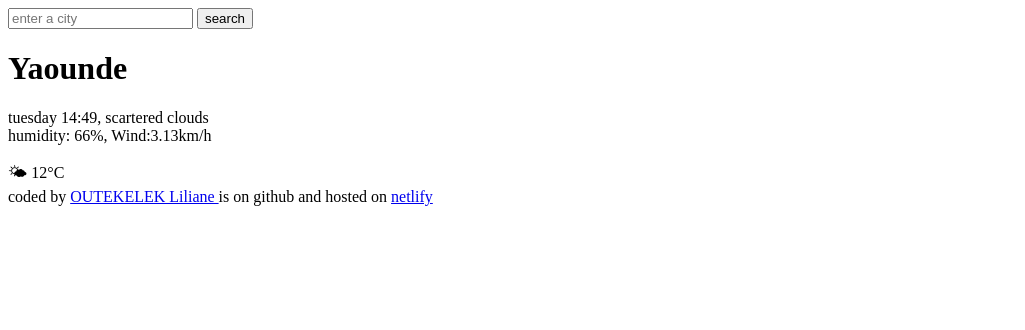
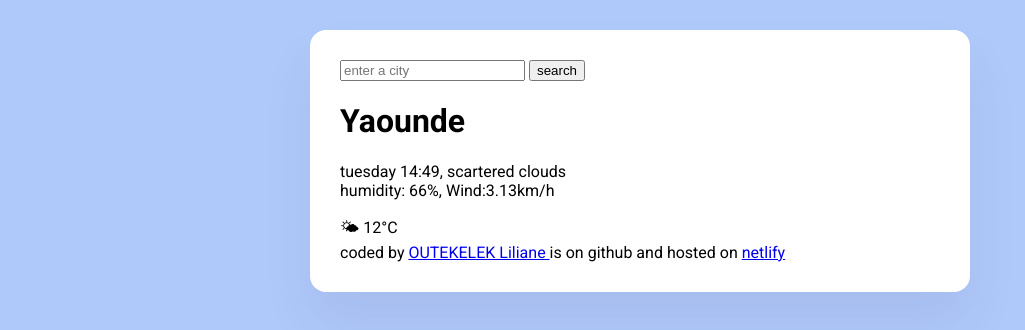
Before and after one commit to liliane-charlie/my_first-_meteo_App, a plain HTML site: page index.html in a window 1280 px wide. Shown: the whole page, without its empty margins (0-1025 px from the left). Drawn offline with Linux system fonts and the light colour scheme.

Commit message:
styles and added fonts

```diff
--- a/index.html
+++ b/index.html
@@ -3,9 +3,14 @@
   <head>
     <meta charset="UTF-8" />
     <meta name="viewport" content="width=device-width, initial-scale=1.0" />
+    <link rel="preconnect" href="https://fonts.googleapis.com">
+<link rel="preconnect" href="https://fonts.gstatic.com" crossorigin>
+<link href="https://fonts.googleapis.com/css2?family=Roboto:ital,wght@0,100;0,300;0,400;0,500;0,700;0,900;1,100;1,300;1,400;1,500;1,700;1,900&display=swap" rel="stylesheet">
+    <link rel="stylesheet" href="src/styles.css"/>
     <title>my_meteo</title>
   </head>
   <body>
+    <div class ="weather-App">
     <header>
       <form>
         <input type="searh" placeholder="enter a city" required />
@@ -16,8 +21,7 @@
       <div>
       <h1>Yaounde</h1>
       <p>
-        tuesday 14:49, scartered clouds
-      </br>
+        tuesday 14:49, scartered clouds </br>
       humidity: 66%, Wind:3.13km/h
         </p>
         </div>
@@ -42,5 +46,6 @@
         netlify</a
       >
     </footer>
+    </div>
   </body>
 </html>
--- /dev/null
+++ b/src/styles.css
@@ -0,0 +1,13 @@
+body {
+  background-color: rgb(175, 201, 250);
+  font-family: "Roboto", sans-serif;
+}
+
+.weather-App {
+  background-color: white;
+  max-width: 600px;
+  margin: 30px auto;
+  box-shadow: 0 30px 50px rgba(65, 50, 100, 0.08);
+  border-radius: 16px;
+  padding: 30px;
+}
```
